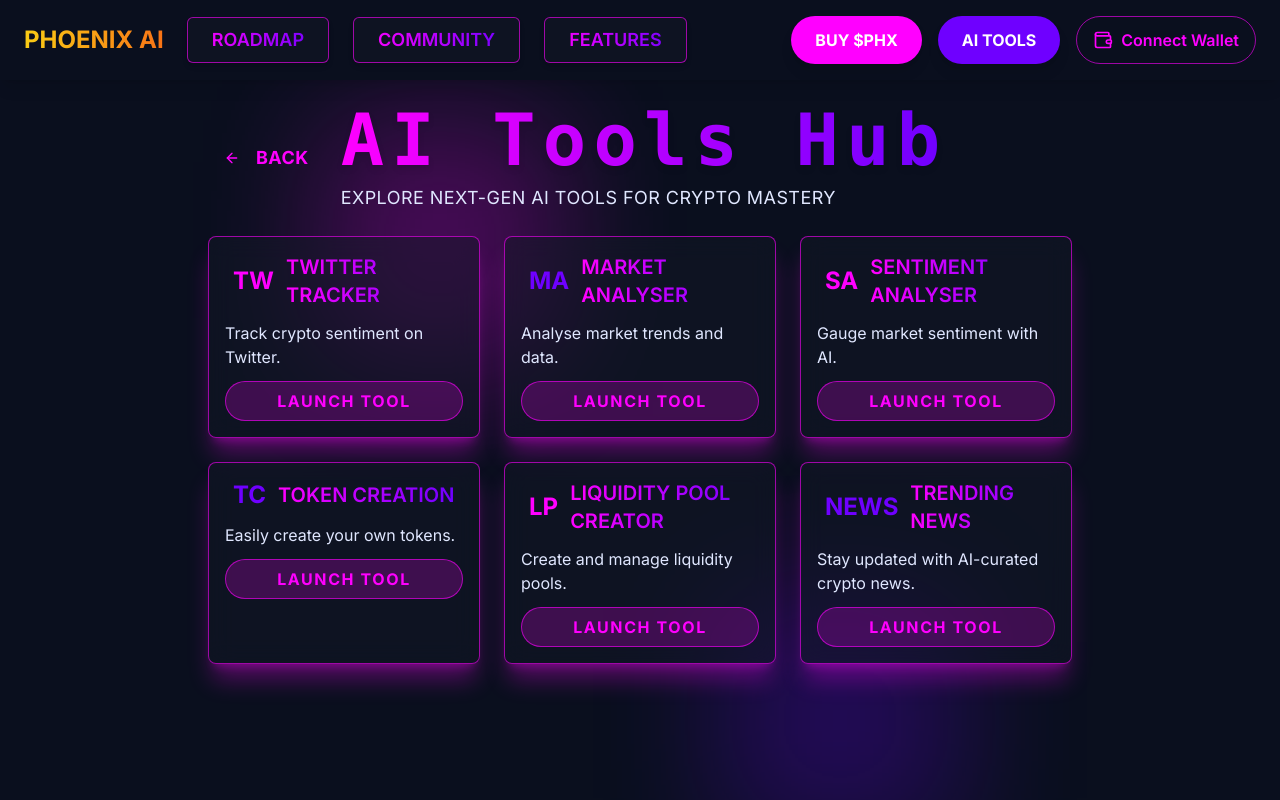
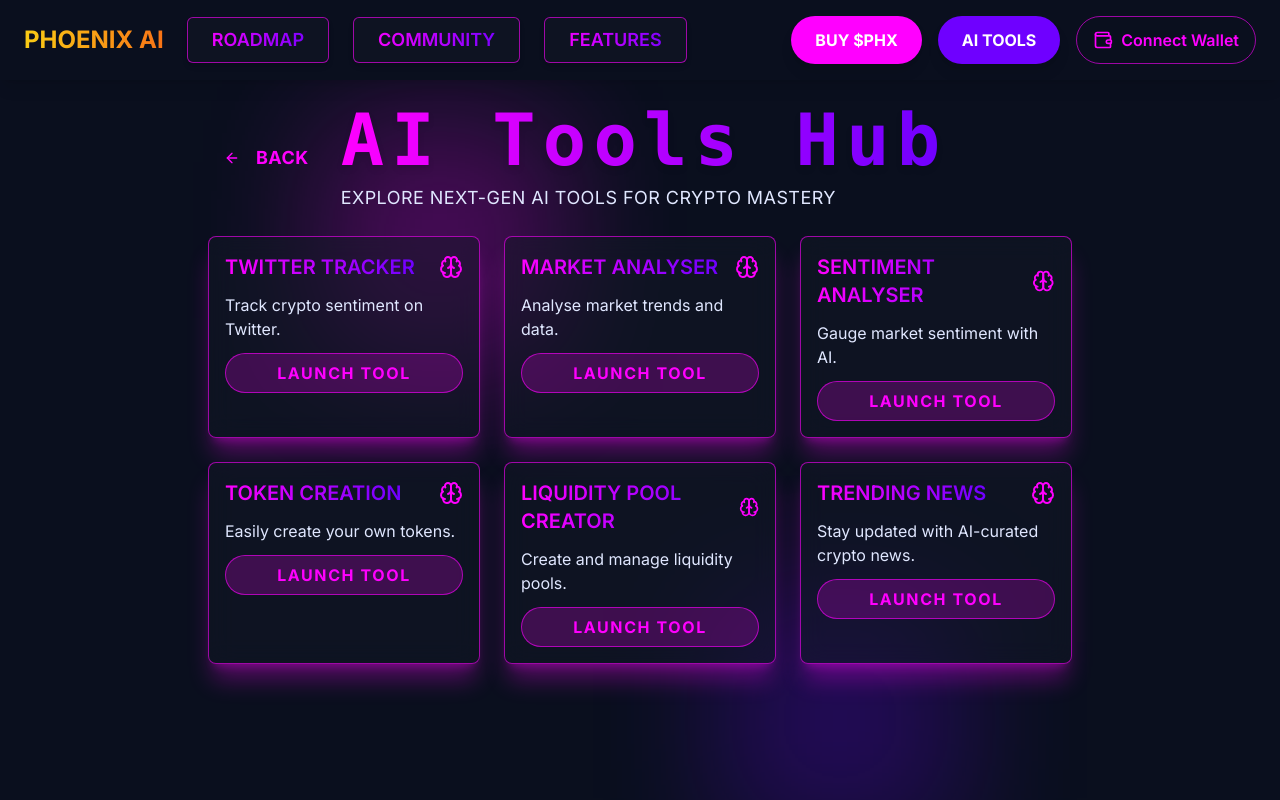
Before and after one commit to TSS-MARKET/PHXAI, a React (Vite) app: page /ai-tools in a window 1280 px wide. Shown: the top 800 px of the page. Built offline with nearby package versions, Linux system fonts and the light colour scheme.

Commit message:
Use Brain icon from lucide-react for AI Tools

```diff
--- a/package.json
+++ b/package.json
@@ -93,6 +93,5 @@
     "typescript": "^5.5.3",
     "typescript-eslint": "^8.0.1",
     "vite": "^5.4.14"
-
   }
 }
--- a/src/pages/AiTools.tsx
+++ b/src/pages/AiTools.tsx
@@ -1,52 +1,34 @@
 import React, { useState } from "react";
 import { Button } from "@/components/ui/button";
-import { ArrowLeft, Lock } from "lucide-react";
+import { ArrowLeft, Lock, Brain } from "lucide-react";
 import { useNavigate } from "react-router-dom";
 import { motion, AnimatePresence } from "framer-motion";
 
-// Define AI Tools with creative text logos
+// Define AI Tools (all use the Brain icon)
 const tools = [
   {
     name: "Twitter Tracker",
     description: "Track crypto sentiment on Twitter.",
-    icon: (
-      <span className="ml-2 text-2xl font-bold text-[#ff00ff]">TW</span>
-    ),
   },
   {
     name: "Market Analyser",
     description: "Analyse market trends and data.",
-    icon: (
-      <span className="ml-2 text-2xl font-bold text-[#6f00ff]">MA</span>
-    ),
   },
   {
     name: "Sentiment Analyser",
     description: "Gauge market sentiment with AI.",
-    icon: (
-      <span className="ml-2 text-2xl font-bold text-[#ff00ff]">SA</span>
-    ),
   },
   {
     name: "Token Creation",
     description: "Easily create your own tokens.",
-    icon: (
-      <span className="ml-2 text-2xl font-bold text-[#6f00ff]">TC</span>
-    ),
   },
   {
     name: "Liquidity Pool Creator",
     description: "Create and manage liquidity pools.",
-    icon: (
-      <span className="ml-2 text-2xl font-bold text-[#ff00ff]">LP</span>
-    ),
   },
   {
     name: "Trending News",
     description: "Stay updated with AI-curated crypto news.",
-    icon: (
-      <span className="ml-2 text-2xl font-bold text-[#6f00ff]">NEWS</span>
-    ),
   },
 ];
 
@@ -70,7 +52,6 @@ export default function AiTools() {
         <div className="absolute bottom-10 right-1/4 h-60 w-60 bg-[#6f00ff]/40 blur-3xl opacity-70 animate-pulse" />
       </div>
 
-      {/* Page Container */}
       <div className="relative z-10 max-w-4xl mx-auto px-4 py-6">
         {/* Back Button + Title */}
         <div className="flex flex-col sm:flex-row items-center gap-4 mb-6">
@@ -111,11 +92,12 @@ export default function AiTools() {
               className="p-4 space-y-3 border border-[#ff00ff]/60 rounded-lg bg-[#121826]/50 hover:bg-[#ff00ff]/10 transition-all cursor-pointer backdrop-blur-md shadow-xl shadow-[#ff00ff]/30"
               onClick={() => setSelectedTool(tool.name)}
             >
-              <div className="flex items-center gap-3">
-                {tool.icon}
+              <div className="flex items-center justify-between">
                 <h3 className="text-base sm:text-xl font-semibold bg-gradient-to-r from-[#ff00ff] to-[#6f00ff] bg-clip-text text-transparent uppercase">
                   {tool.name}
                 </h3>
+                {/* Brain Icon */}
+                <Brain className="h-5 w-5 sm:h-6 sm:w-6 text-[#ff00ff]" />
               </div>
               <p className="text-sm sm:text-base text-[#e0e7ff]">
                 {tool.description}
@@ -141,9 +123,13 @@ export default function AiTools() {
           >
             <div className="p-6 bg-[#121826] border border-[#ff00ff]/60 rounded-lg shadow-2xl max-w-sm w-full text-center">
               <Lock className="h-8 w-8 sm:h-12 sm:w-12 text-[#ff00ff] mx-auto mb-4" />
-              <h2 className="text-xl sm:text-2xl font-bold text-[#e0e7ff]">Access Restricted</h2>
+              <h2 className="text-xl sm:text-2xl font-bold text-[#e0e7ff]">
+                Access Restricted
+              </h2>
               <p className="text-sm sm:text-base text-[#e0e7ff] mt-2">
-                You must hold at least <span className="font-bold text-[#ff00ff]">200K $PHX</span> to use {selectedTool}.
+                You must hold at least{" "}
+                <span className="font-bold text-[#ff00ff]">200K $PHX</span> to use{" "}
+                {selectedTool}.
               </p>
               <div className="flex flex-col sm:flex-row justify-center gap-4 mt-6">
                 <Button
```
Also changed, not shown: 1 other file (tests, documents, lock files or other folders).
